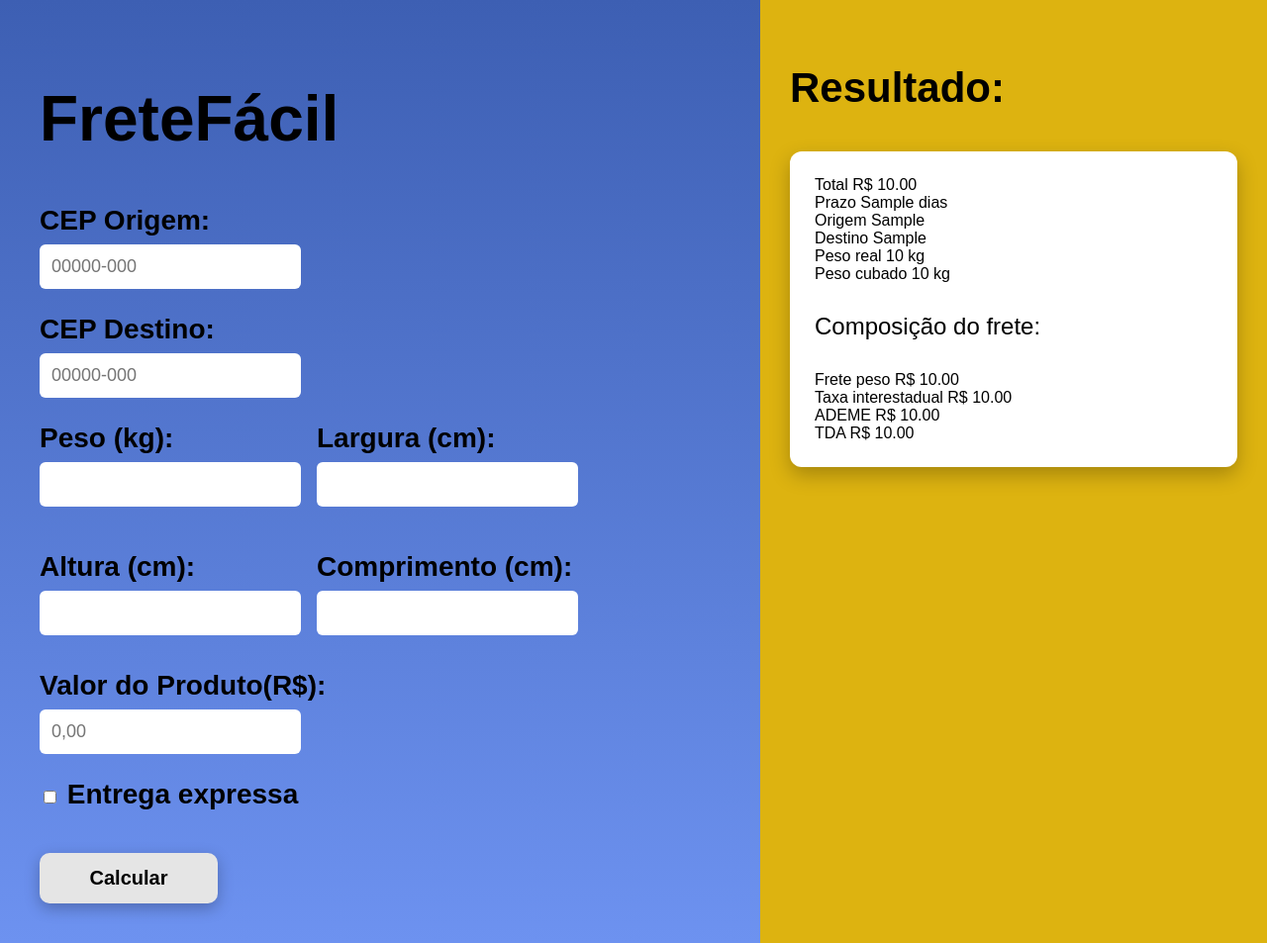
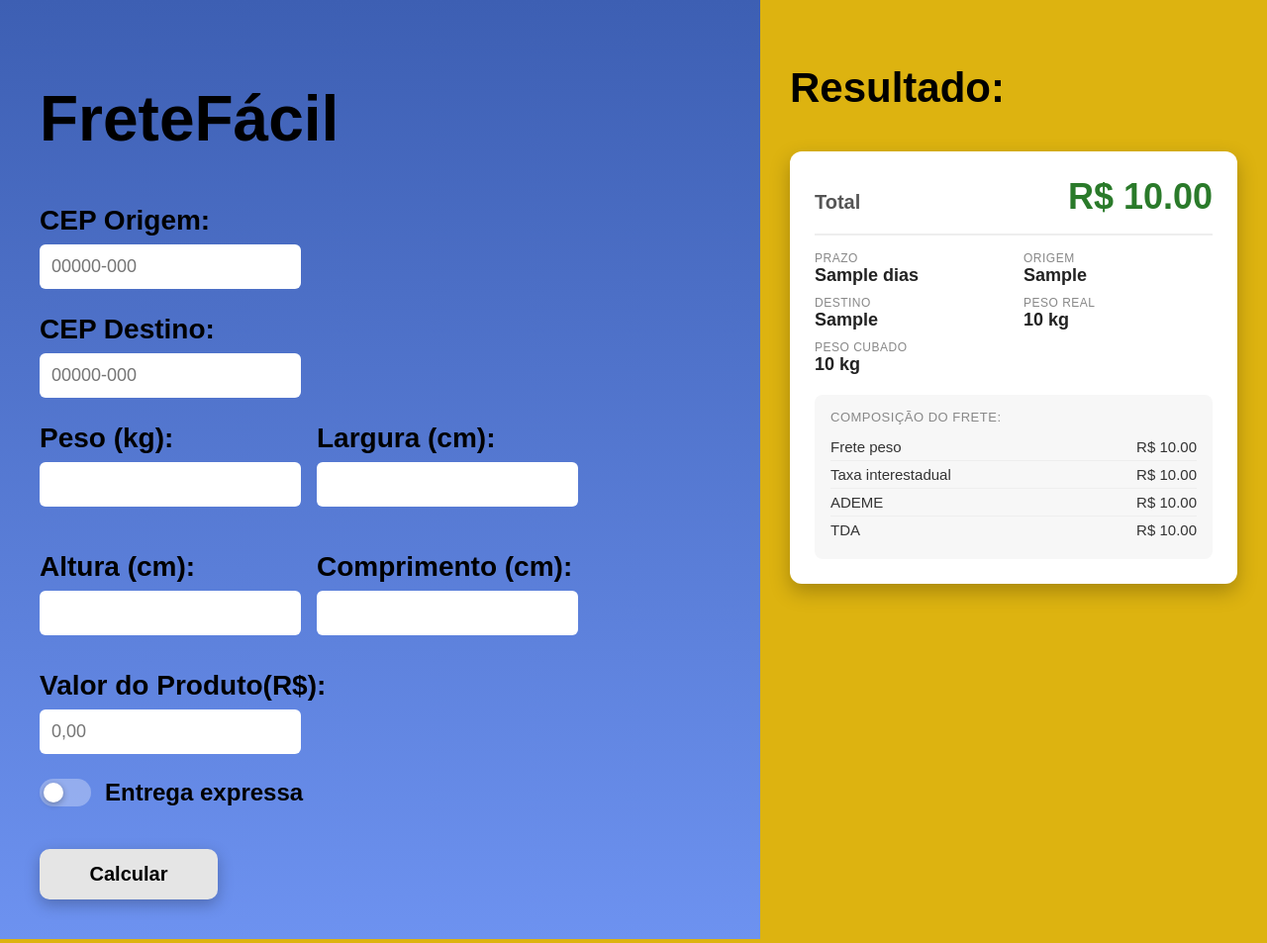
Before and after one commit to Guilherme-Lins669/Calculo-Frete-V2, a Flask app: template templates/index.html in a window 1280 px wide. Shown: the whole page at 99% size. Run offline with Flask 3, Linux system fonts and the light colour scheme; the template is opened without the code that fills it: most values are stand-ins (such as "Sample title", 1, 10 or a date in 2020).

Commit message:
Update style.css

```diff
--- a/static/style.css
+++ b/static/style.css
@@ -39,6 +39,12 @@ label {
     font-size: 28px;
 }
 
+.label-hint {
+    font-size: 14px;
+    font-weight: normal;
+    opacity: 0.75;
+}
+
 input[type="text"],
 input[type="number"] {
     width: 240px;
@@ -55,30 +61,63 @@ input[type="number"] {
     gap: 20px;
 }
 
-.checkbox {
-    margin-top: 25px;
+.express-toggle {
     display: flex;
     align-items: center;
-    gap: 10px;
+    gap: 14px;
+    margin-top: 25px;
+    cursor: pointer;
+}
+
+.express-toggle input {
+    display: none;
+}
+
+.toggle-track {
+    width: 52px;
+    height: 28px;
+    background: rgba(255,255,255,0.3);
+    border-radius: 999px;
+    position: relative;
+    transition: background 0.3s;
+    flex-shrink: 0;
+}
+
+.toggle-thumb {
+    position: absolute;
+    top: 4px;
+    left: 4px;
+    width: 20px;
+    height: 20px;
+    background: white;
+    border-radius: 50%;
+    transition: left 0.3s;
+    box-shadow: 0 2px 6px rgba(0,0,0,0.3);
+}
+
+.express-toggle input:checked + .toggle-track {
+    background: #f0a500;
+}
+
+.express-toggle input:checked + .toggle-track .toggle-thumb {
+    left: 28px;
+}
+
+.toggle-label {
     font-size: 24px;
+    font-weight: bold;
 }
 
 button {
     margin-top: 35px;
-
     width: 180px;
     padding: 14px;
-
     border: none;
     border-radius: 10px;
-
     background: #e5e5e5;
-
     font-weight: bold;
     font-size: 20px;
-
     cursor: pointer;
-
     box-shadow: 0px 5px 15px rgba(0,0,0,0.25);
 }
 
@@ -87,11 +126,8 @@ button {
 .right-panel {
     width: 40%;
     background: #ddb310;
-
     padding: 30px;
-
     box-sizing: border-box;
-
     display: flex;
     flex-direction: column;
     gap: 25px;
@@ -99,13 +135,9 @@ button {
 
 .card {
     background: white;
-
     padding: 25px;
-
     border-radius: 12px;
-
     box-shadow: 0px 8px 20px rgba(0,0,0,0.25);
-
     color: black;
 }
 
@@ -114,41 +146,155 @@ button {
     line-height: 1.7;
 }
 
+/* RESULTADO */
+
+.result-total {
+    display: flex;
+    align-items: baseline;
+    justify-content: space-between;
+    margin-bottom: 16px;
+    padding-bottom: 16px;
+    border-bottom: 2px solid #eee;
+}
+
+.result-label {
+    font-size: 20px;
+    font-weight: bold;
+    color: #555;
+}
+
+.result-price {
+    font-size: 36px;
+    font-weight: bold;
+    color: #2a7a2a;
+}
+
+.result-meta {
+    display: grid;
+    grid-template-columns: 1fr 1fr;
+    gap: 10px 20px;
+    margin-bottom: 20px;
+}
+
+.meta-item {
+    display: flex;
+    flex-direction: column;
+}
+
+.meta-label {
+    font-size: 12px;
+    color: #888;
+    text-transform: uppercase;
+    letter-spacing: 0.5px;
+}
+
+.meta-value {
+    font-size: 18px;
+    font-weight: bold;
+    color: #222;
+}
+
+/* BREAKDOWN */
+
+.breakdown {
+    background: #f7f7f7;
+    border-radius: 8px;
+    padding: 16px;
+}
+
+.breakdown-title {
+    font-size: 13px !important;
+    text-transform: uppercase;
+    letter-spacing: 0.5px;
+    color: #888;
+    margin: 0 0 10px 0;
+    line-height: 1 !important;
+}
+
+.breakdown-row {
+    display: flex;
+    justify-content: space-between;
+    font-size: 15px;
+    padding: 5px 0;
+    border-bottom: 1px solid #eee;
+    color: #333;
+}
+
+.breakdown-row:last-child {
+    border-bottom: none;
+}
+
+.express-row {
+    color: #b36800;
+    font-weight: bold;
+}
+
 /* HISTÓRICO */
 
-.history-card {
+.history-list {
+    display: flex;
+    flex-direction: column;
+    gap: 12px;
     max-height: 500px;
     overflow-y: auto;
+    padding-right: 4px;
 }
 
-/* Scroll */
-
-.history-card::-webkit-scrollbar {
-    width: 8px;
+.history-list::-webkit-scrollbar {
+    width: 6px;
 }
 
-.history-card::-webkit-scrollbar-thumb {
-    background: #999;
+.history-list::-webkit-scrollbar-thumb {
+    background: rgba(0,0,0,0.2);
     border-radius: 10px;
 }
 
-.history-item {
-    margin-bottom: 15px;
+.history-card-item {
+    background: white;
+    border-radius: 12px;
+    padding: 16px 20px;
+    box-shadow: 0 4px 12px rgba(0,0,0,0.12);
+    display: flex;
+    flex-direction: column;
+    gap: 10px;
 }
 
-.history-item p {
-    margin: 8px 0;
+.history-card-top {
+    display: flex;
+    justify-content: space-between;
+    align-items: center;
 }
 
-.history-item strong {
-    display: block;
-    margin-top: 10px;
+.history-date {
+    font-size: 13px;
+    color: #888;
 }
 
-.history-item hr {
-    margin-top: 18px;
-    border: none;
-    border-top: 1px solid #cfcfcf;
+.history-price {
+    font-size: 20px;
+    font-weight: bold;
+    color: #2a7a2a;
+}
+
+.history-route {
+    display: flex;
+    align-items: center;
+    gap: 10px;
+}
+
+.history-cep {
+    background: #f0f0f0;
+    padding: 6px 12px;
+    border-radius: 8px;
+    font-size: 15px;
+    font-weight: bold;
+    color: #333;
+    letter-spacing: 1px;
+}
+
+.history-arrow {
+    font-size: 18px;
+    color: #aaa;
 }
 
 /* TITULOS */
@@ -164,23 +310,14 @@ button {
 .clear-btn {
     background: #d9534f;
     color: white;
-
     border: none;
-
     padding: 10px 15px;
-
     border-radius: 8px;
-
     cursor: pointer;
-
     font-size: 16px;
-
     margin-bottom: 15px;
-
     width: 220px;
-
     box-shadow: none;
-
     margin-top: 0px;
 }
 
```
